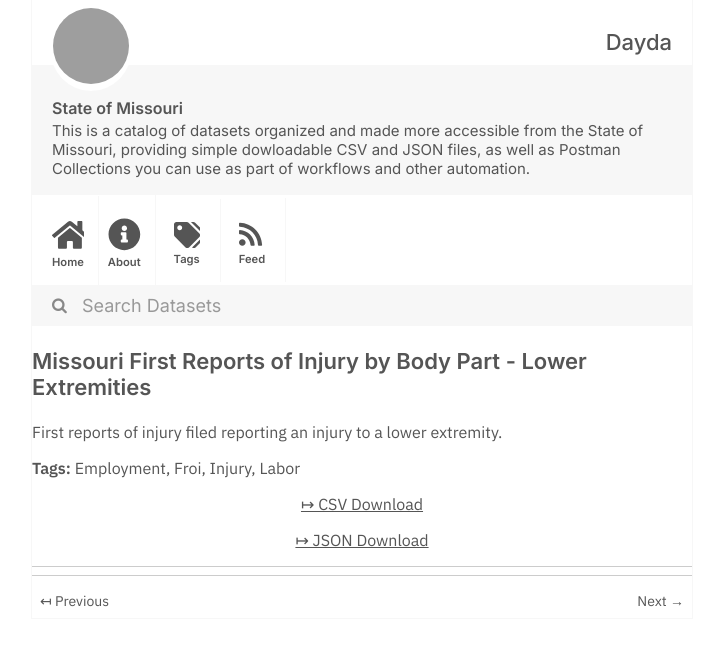
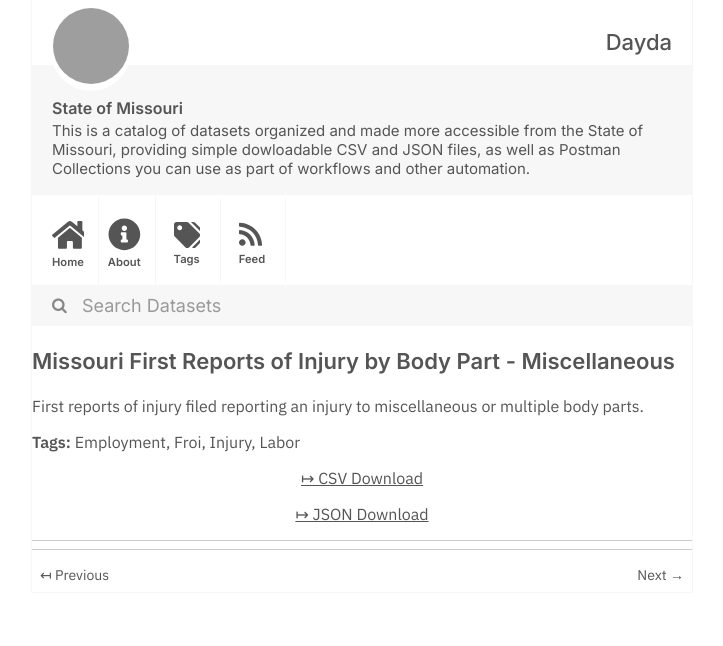
Before and after one commit to dayda-entities/state-of-missouri, a Jekyll site: the page built from _posts/2020-11-10-missouri-first-reports-of-inju.md, in a window 1280 px wide, cut to the strip 0-646 px from the top of the page. Shown: the whole strip, without its empty margins (278-1001 px from the left). Built offline with Jekyll 4.4.1, drawn with Linux system fonts in a browser that asks for light colours; grey boxes are pictures that could not be loaded.

```diff
--- a/_posts/2020-11-10-missouri-first-reports-of-inju.md
+++ b/_posts/2020-11-10-missouri-first-reports-of-inju.md
@@ -1,7 +1,7 @@
 ---
-title: Missouri First Reports of Injury by Body Part - Lower Extremities
-created: '2020-11-10T17:23:39.545841'
-modified: '2020-11-10T17:23:39.545848'
+title: Missouri First Reports of Injury by Body Part - Miscellaneous
+created: '2020-11-10T17:23:37.066101'
+modified: '2020-11-10T17:23:37.066108'
 state: active
 type: dataset
 tags:
@@ -11,9 +11,9 @@ tags:
   - Labor
 groups:
   - Local Government
-csv_url: 'https://data.mo.gov/api/views/kadm-zhzb/rows.csv?accessType=DOWNLOAD'
-json_url: 'https://data.mo.gov/api/views/kadm-zhzb/rows.json?accessType=DOWNLOAD'
+csv_url: 'https://data.mo.gov/api/views/g5ud-am38/rows.csv?accessType=DOWNLOAD'
+json_url: 'https://data.mo.gov/api/views/g5ud-am38/rows.json?accessType=DOWNLOAD'
 layout: post
 
 ---
-First reports of injury filed reporting an injury to a lower extremity.
+First reports of injury filed reporting an injury to miscellaneous or multiple body parts.
```
